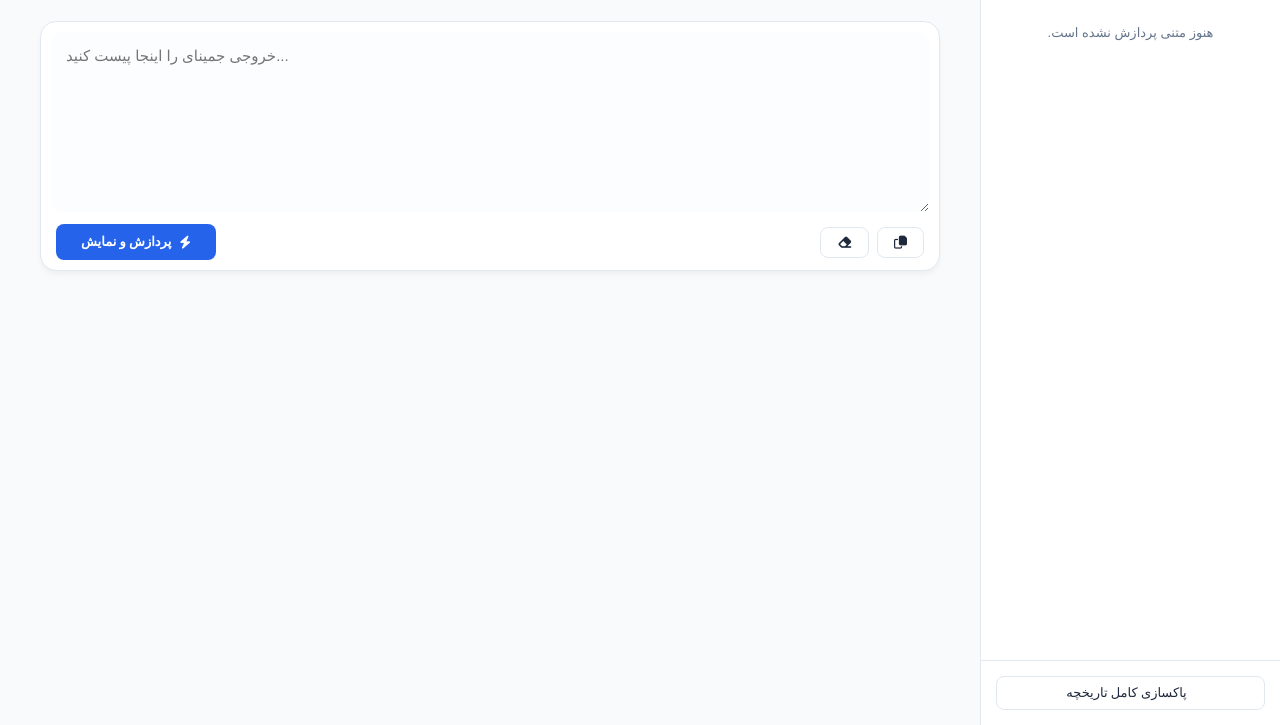
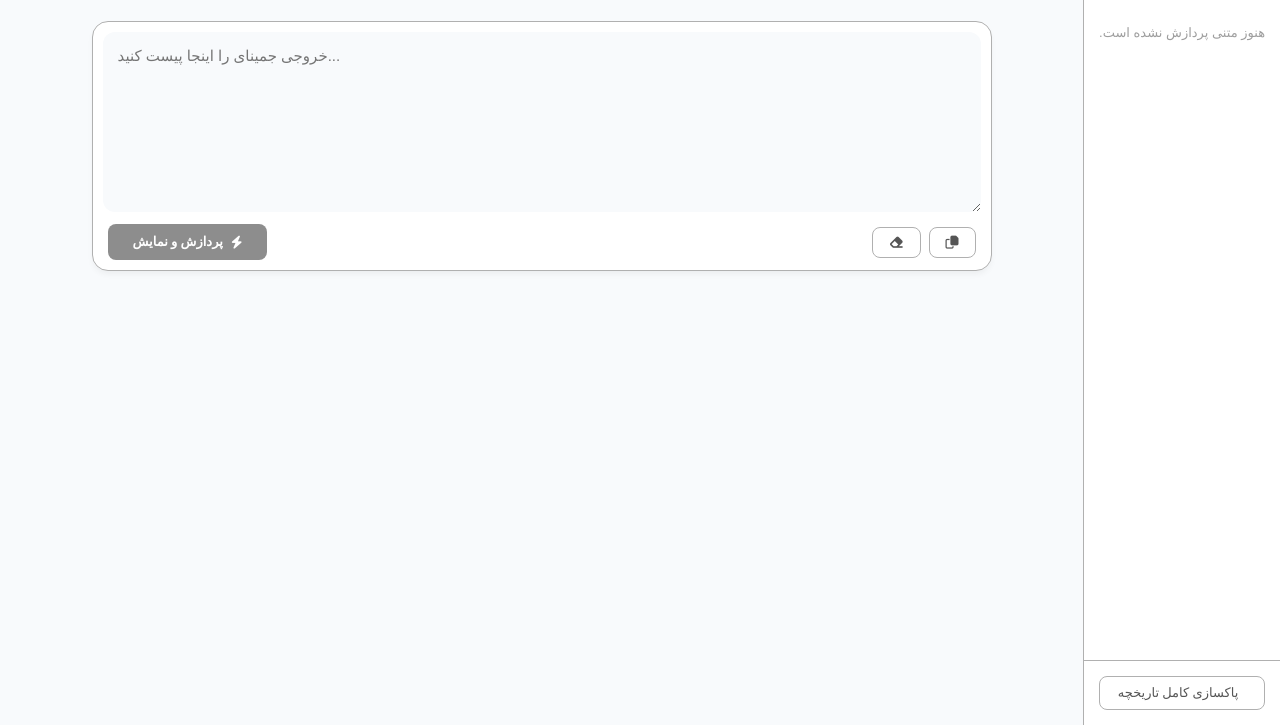
Before and after one commit to abasasdzadh/text-ai, a plain HTML site: page index.html in a window 1280 px wide. Shown: the part 75-800 px from the top of the page. Drawn offline with nearby package versions, Linux system fonts and the light colour scheme; some packages are replaced by stand-ins of ours; a script that the page names is missing; some icons are missing; a small style sheet from the web is missing.

Commit message:
Update index.html

```diff
--- a/index.html
+++ b/index.html
@@ -18,18 +18,18 @@
     <script src="https://cdn.jsdelivr.net/npm/sweetalert2@11"></script>
 
     <style>
-        :root {
+        :root {#7F7F7F
             --sidebar-width: 300px;
-            --primary: #2563eb; --primary-hover: #1d4ed8;
+            --primary: #8D8D8D; --primary-hover: #778688;
             --bg: #f8fafc; --sidebar-bg: #ffffff; --card: #ffffff;
-            --text-main: #1e293b; --text-muted: #64748b;
-            --border: #e2e8f0; --input-bg: #fcfdfe;
+            --text-main: #555555; --text-muted: #9E9E9E;
+            --border: #B0B0B0; --input-bg: #f8fafc;
         }
 
         [data-theme="dark"] {
-            --bg: #0f172a; --sidebar-bg: #1e293b; --card: #1e293b;
-            --text-main: #f1f5f9; --text-muted: #94a3b8;
-            --border: #334155; --input-bg: #0f172a;
+            --bg: #1B1B1B; --sidebar-bg: #1F1F1F; --card: #1B1B1B;
+            --text-main: #BCBCBC; --text-muted: #6F6F6F;
+            --border: #434343; --input-bg: #1F1F1F;
         }
 
         * { box-sizing: border-box; transition: background 0.2s, border 0.2s; }
@@ -91,8 +91,8 @@
         .code-block-wrapper { position: relative; margin: 20px 0; direction: ltr; }
         pre { border-radius: 12px !important; margin: 0 !important; font-size: 14px; }
         .code-tools { position: absolute; top: 10px; left: 10px; display: flex; gap: 5px; z-index: 10; }
-        code:not(pre code) { background: #fee2e2; color: #b91c1c; padding: 2px 6px; border-radius: 6px; font-weight: bold; cursor: pointer; }
-        [data-theme="dark"] code:not(pre code) { background: #452a2a; color: #f87171; }
+        code:not(pre code) { background: #DEDEDED4; color: #7F7F7F; padding: 2px 6px; border-radius: 6px; font-weight: bold; cursor: pointer; }
+        [data-theme="dark"] code:not(pre code) { background: #464646CF; color: #7F7F7F; }
 
         /* Responsive Mobile */
         .mobile-toggle { display: none; font-size: 20px; cursor: pointer; }
```
